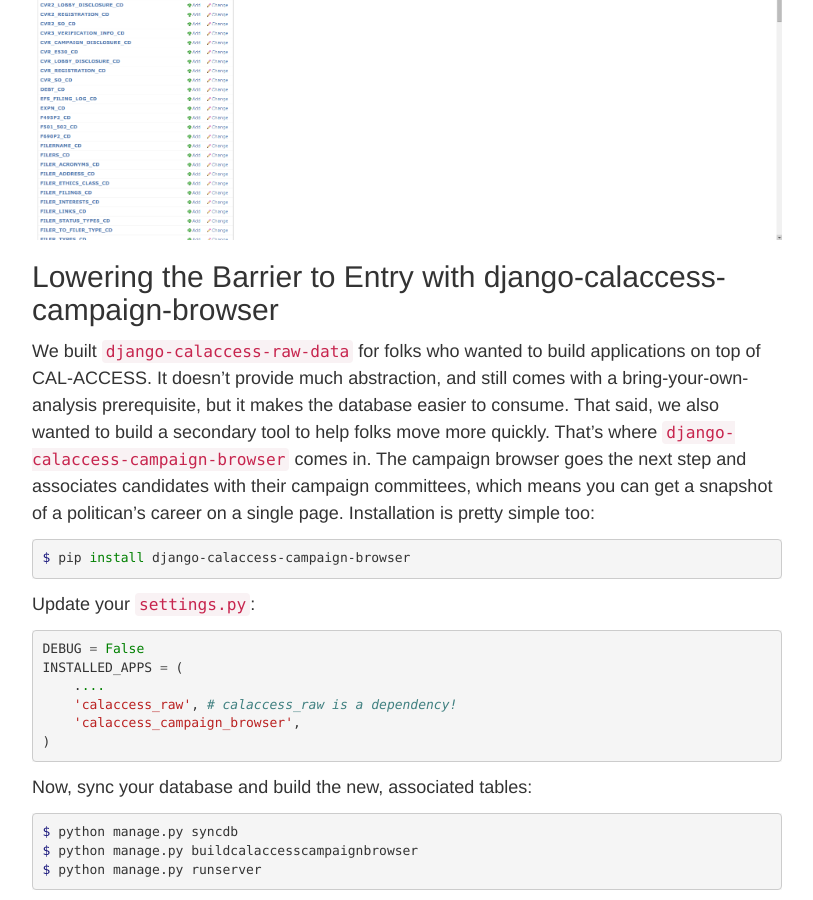
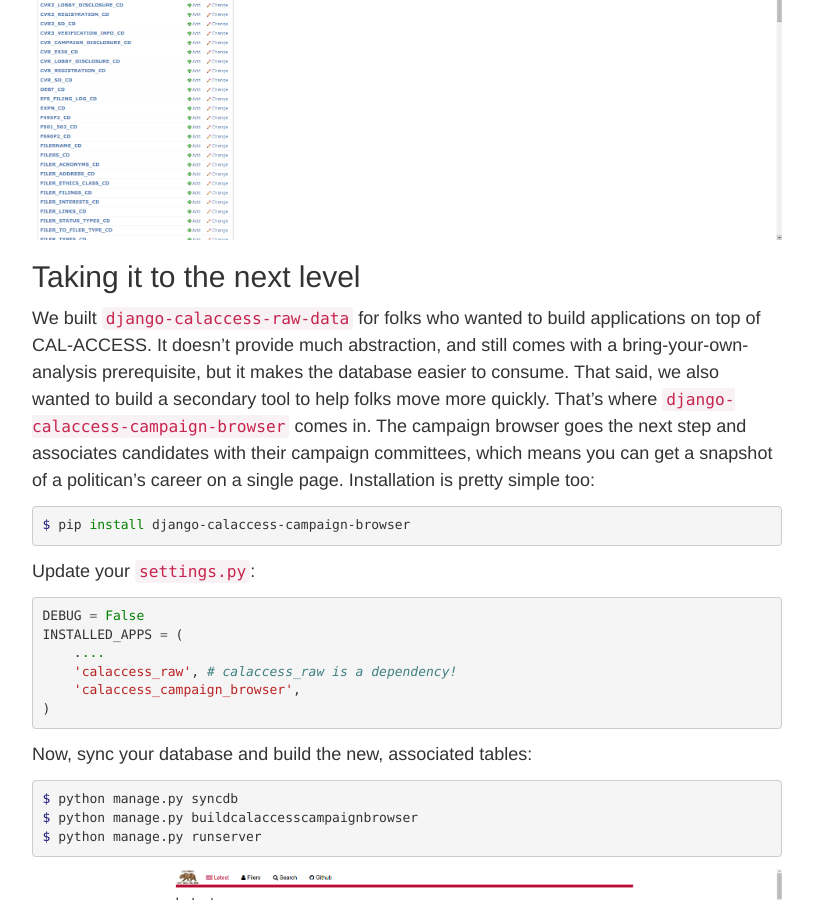
Before and after one commit to palewire/californiacivicdata.org, a Jekyll site: the page built from _posts/2014-09-24-calaccess-code-convening.markdown, in a window 1280 px wide and 900 px high, scrolled down 2033 px. Shown: the whole window, without its empty margins (233-1046 px from the left). Built offline with Jekyll 4.4.1, drawn with Linux system fonts in a browser that asks for light colours.

Commit message:
Updated 2014-09-24-calaccess-code-convening.markdown

```diff
--- a/_posts/2014-09-24-calaccess-code-convening.markdown
+++ b/_posts/2014-09-24-calaccess-code-convening.markdown
@@ -71,7 +71,7 @@
 
 ![admin.png](/img/admin.png)
 
-## Lowering the Barrier to Entry with django-calaccess-campaign-browser
+## Taking it to the next level
 
 We built `django-calaccess-raw-data` for folks who wanted to build applications on top of CAL-ACCESS. It doesn't provide much abstraction, and still comes with a bring-your-own-analysis prerequisite, but it makes the database easier to consume. That said, we also wanted to build a secondary tool to help folks move more quickly. That's where `django-calaccess-campaign-browser` comes in. The campaign browser goes the next step and associates candidates with their campaign committees, which means you can get a snapshot of a politican's career on a single page. Installation is pretty simple too:
 
```
